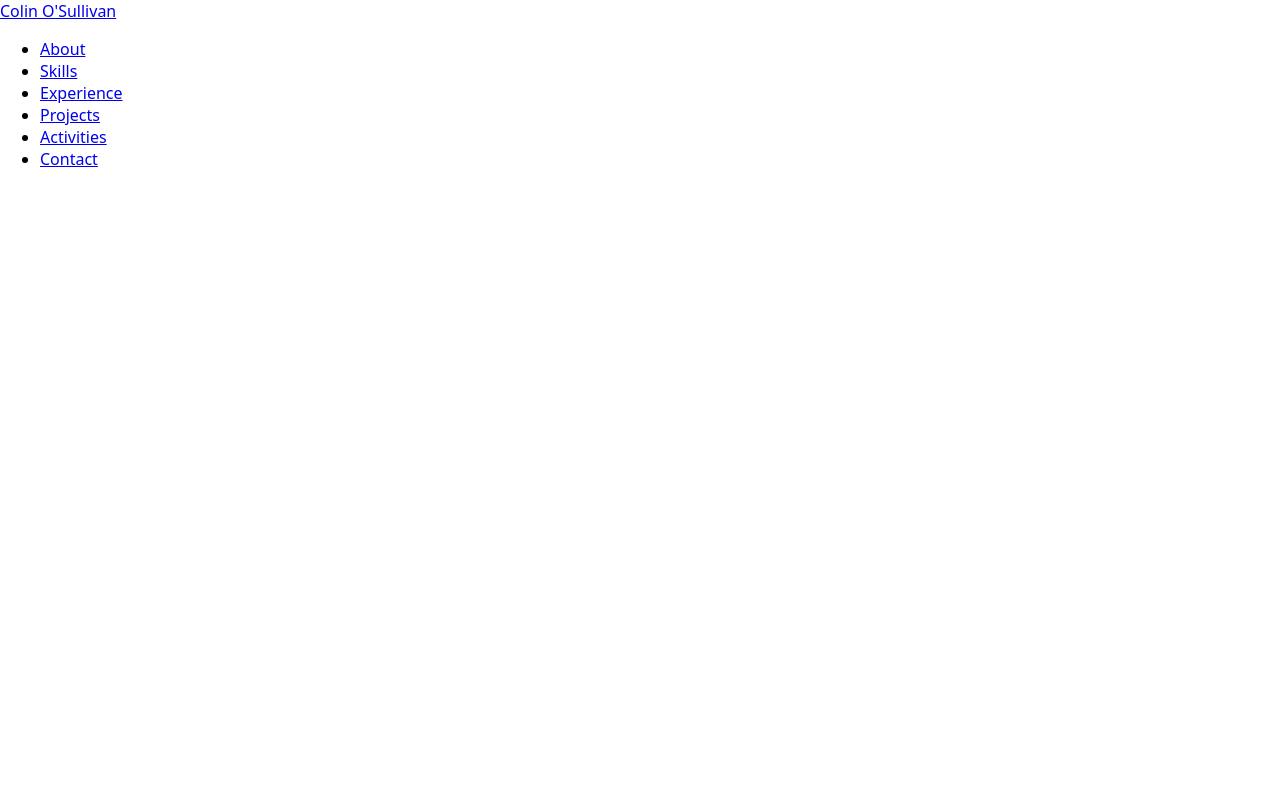
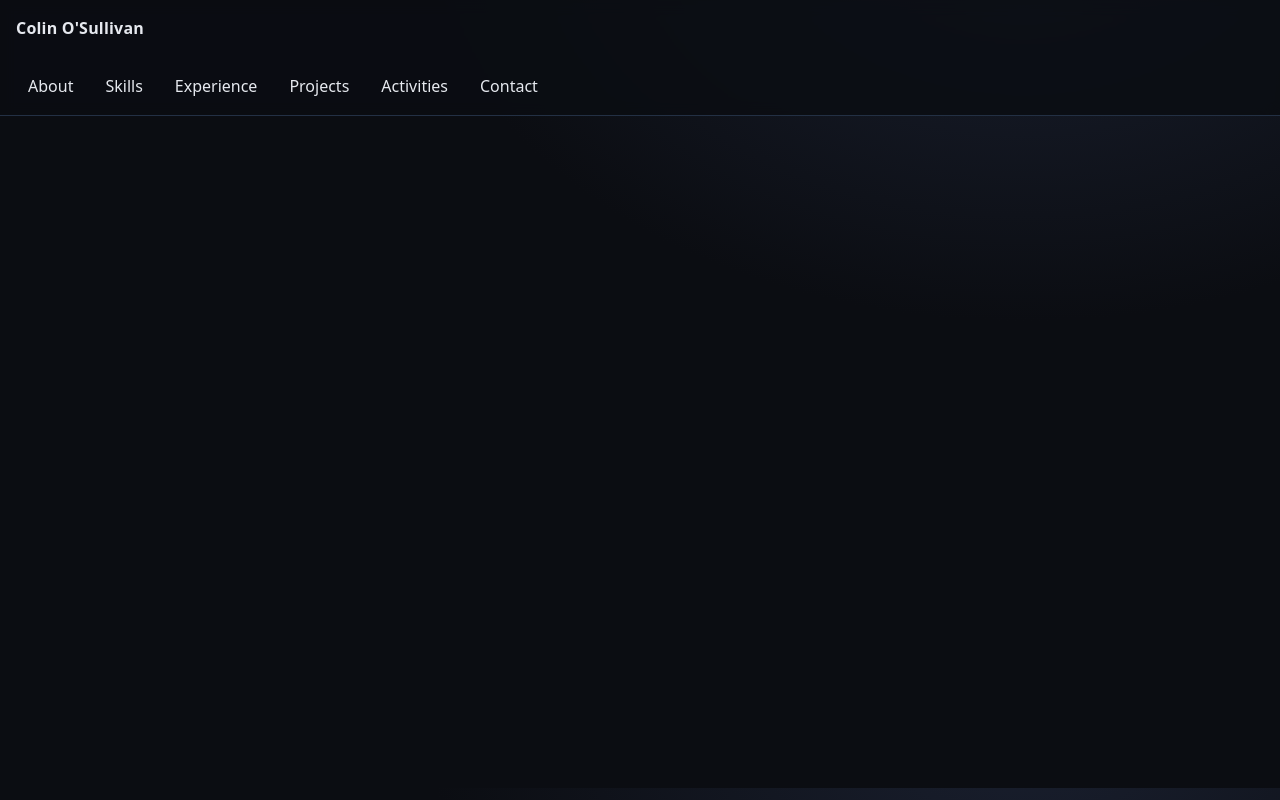
Before and after one commit to osullc2/MyPortfolio, a plain HTML site: page index.html in a window 1280 px wide. Drawn offline with Linux system fonts and the light colour scheme.

Commit message:
feat: add global CSS variables, resets, typography, color tokens

```diff
--- a/styles/main.css
+++ b/styles/main.css
@@ -1,6 +1,81 @@
-/* Global styles, tokens, and layout will be added in a later step */
+/* Design tokens */
+:root {
+  /* Colors */
+  --color-bg: #0b0d12;
+  --color-surface: #121621;
+  --color-text: #e6e9ef;
+  --color-muted: #9aa3b2;
+  --color-accent: #6fd3ff; /* cyan */
+  --color-accent-2: #b49bff; /* purple */
+  --color-border: #233044;
 
-/* Temporary base to avoid unstyled text flashes */
+  /* Typography */
+  --font-sans: ui-sans-serif, system-ui, -apple-system, Segoe UI, Roboto, "Helvetica Neue", Arial, "Noto Sans", "Apple Color Emoji", "Segoe UI Emoji";
+  --step--2: 0.79rem;
+  --step--1: 0.89rem;
+  --step-0: 1rem;
+  --step-1: 1.12rem;
+  --step-2: 1.26rem;
+  --step-3: 1.42rem;
+  --step-4: 1.6rem;
+  --step-5: 1.8rem;
+  --step-6: 2.03rem;
+  --step-7: 2.28rem;
+
+  /* Spacing */
+  --space-1: 0.25rem;
+  --space-2: 0.5rem;
+  --space-3: 0.75rem;
+  --space-4: 1rem;
+  --space-5: 1.5rem;
+  --space-6: 2rem;
+  --space-7: 3rem;
+  --space-8: 4rem;
+
+  /* Layout */
+  --container-max: 1120px;
+  --radius-1: 8px;
+  --radius-2: 12px;
+  --shadow-1: 0 6px 24px rgba(0,0,0,0.24);
+}
+
+/* Reset & base */
 html { box-sizing: border-box; }
 *, *::before, *::after { box-sizing: inherit; }
-body { margin: 0; font-family: system-ui, -apple-system, Segoe UI, Roboto, "Helvetica Neue", Arial, "Noto Sans", "Apple Color Emoji", "Segoe UI Emoji"; }
+* { min-width: 0; }
+body {
+  margin: 0;
+  font-family: var(--font-sans);
+  font-size: var(--step-0);
+  line-height: 1.6;
+  color: var(--color-text);
+  background: radial-gradient(1200px 800px at 80% -10%, #1a2030 0%, var(--color-bg) 50%), var(--color-bg);
+}
+
+img, svg, video { display: block; max-width: 100%; height: auto; }
+button, input, select, textarea { font: inherit; color: inherit; }
+a { color: inherit; text-decoration: none; }
+
+/* Containers */
+.container {
+  width: min(100% - 2rem, var(--container-max));
+  margin-inline: auto;
+}
+
+/* Typography helpers */
+h1, h2, h3 { line-height: 1.2; margin: 0 0 var(--space-4); }
+h1 { font-size: clamp(2rem, 4vw + 1rem, 3rem); }
+h2 { font-size: clamp(1.5rem, 2.2vw + 1rem, 2.2rem); }
+h3 { font-size: clamp(1.2rem, 1.5vw + 1rem, 1.6rem); }
+p { margin: 0 0 var(--space-4); color: var(--color-muted); }
+
+/* Section base (to be expanded later) */
+section { padding: var(--space-7) 0; }
+header, footer { background: transparent; }
+
+/* Nav quick baseline (full styles later) */
+header nav { position: sticky; top: 0; z-index: 50; backdrop-filter: saturate(140%) blur(8px); background: color-mix(in oklab, var(--color-bg) 85%, transparent); border-bottom: 1px solid var(--color-border); }
+.nav-brand a { display: inline-flex; align-items: center; gap: var(--space-3); padding: var(--space-4); font-weight: 600; letter-spacing: 0.2px; }
+.nav-links { list-style: none; display: flex; gap: var(--space-2); padding: var(--space-4); margin: 0; }
+.nav-links a { padding: 0.5rem 0.75rem; border-radius: var(--radius-1); }
+.nav-links a:hover { background: #0f1420; color: var(--color-accent); }
```
